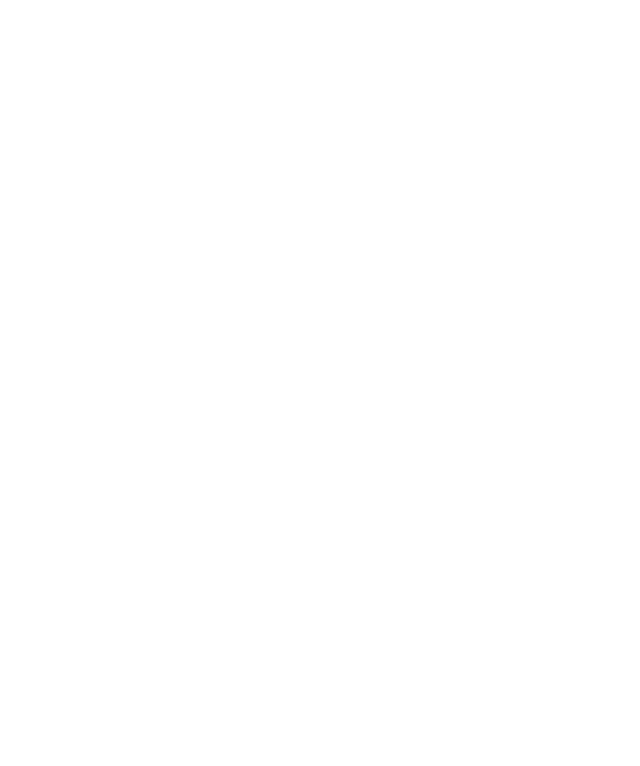
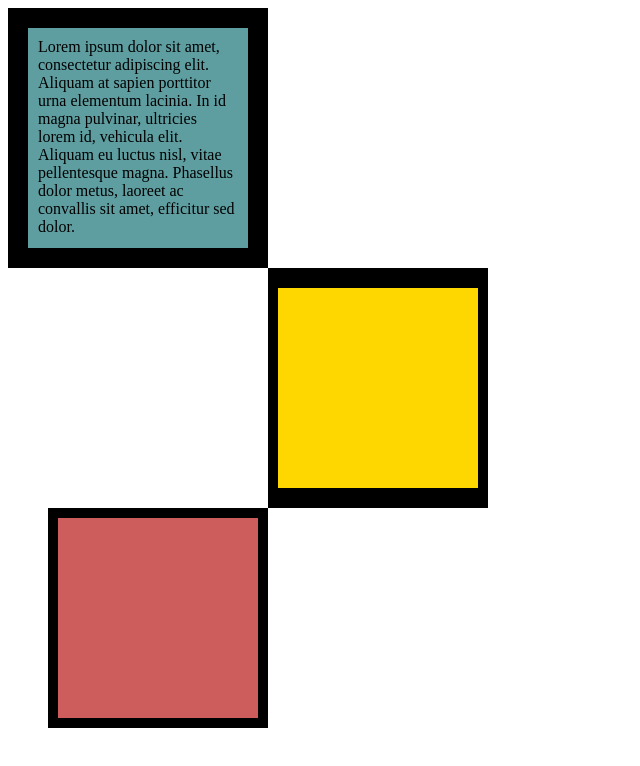
Before and after one commit to iamdanandrews/web_dev_bootcamp_2024, a plain HTML site: page 6.3 CSS Box Model/index.html in a window 1280 px wide. Shown: the whole page, without its empty margins (0-640 px from the left). Drawn offline with Linux system fonts and the light colour scheme.

Commit message:
Box model

```diff
--- a/6.3 CSS Box Model/index.html
+++ b/6.3 CSS Box Model/index.html
@@ -7,24 +7,60 @@
   <style>
     /* Write your CSS code here */
 
+  div {
+    height: 200px;
+    width: 200px;
+  }
+
+  #box1 {
+    background-color: cadetblue;
+    padding: 10px;
+    border: 20px solid black;
+  }
+
+  #box2 {
+    background-color: gold;
+    border: solid black;
+    border-width: 20px 10px;
+    margin-left: 260px;
+  }
+
+  #box3 {
+    background-color: indianred;
+    border: solid black;
+    border-width: 10px;
+    margin-left: 40px;
+  }
+
+  p {
+    margin: 0px;
+  }
+
   </style>
 </head>
 
 <body>
 
+<div id="box1">
+<p>
+Lorem ipsum dolor sit amet, consectetur adipiscing elit. Aliquam at sapien porttitor urna elementum lacinia. In
+id magna pulvinar, ultricies lorem id, vehicula elit. Aliquam eu luctus nisl, vitae pellentesque magna. Phasellus
+dolor metus, laoreet ac convallis sit amet, efficitur sed dolor.
+</p>
+
+</div>
+
+<div id="box2">
+
+
+</div>
+
+<div id="box3">
+
+
+</div>
 
   <!-- TODOs:
-1. Create 3 Boxes using the div element.
-2. Set their sizes to 200px heigh by 200px wide.
-3. Set different background colors for each of the boxes (I used cadetblue, gold and indianred).
-4. Add a paragraph <p> element into the first div and add the following words:
-    Lorem ipsum dolor sit amet, consectetur adipiscing elit. Aliquam at sapien porttitor urna elementum lacinia. In
-    id magna pulvinar, ultricies lorem id, vehicula elit. Aliquam eu luctus nisl, vitae pellentesque magna. Phasellus
-    dolor metus, laoreet ac convallis sit amet, efficitur sed dolor.
-5. Set the 1st div to have 20px padding all around with a black 10px border.
-6. Fix the style of the <p> element to remove all margins.
-Hint: Use the CSS inspector in Chrome.
-7. Set the 2nd div to have a 20px border on top and bottom and 10px border left and right. (See goal image)
 8. Set the 3rd div to have a 10px border
 9. Set the margins for the divs so that each box corner touches the other. (See the goal image)
 -->
```
Also changed, not shown: 6.0 CSS Colors/solution.html (deleted, +0 -29 lines).
